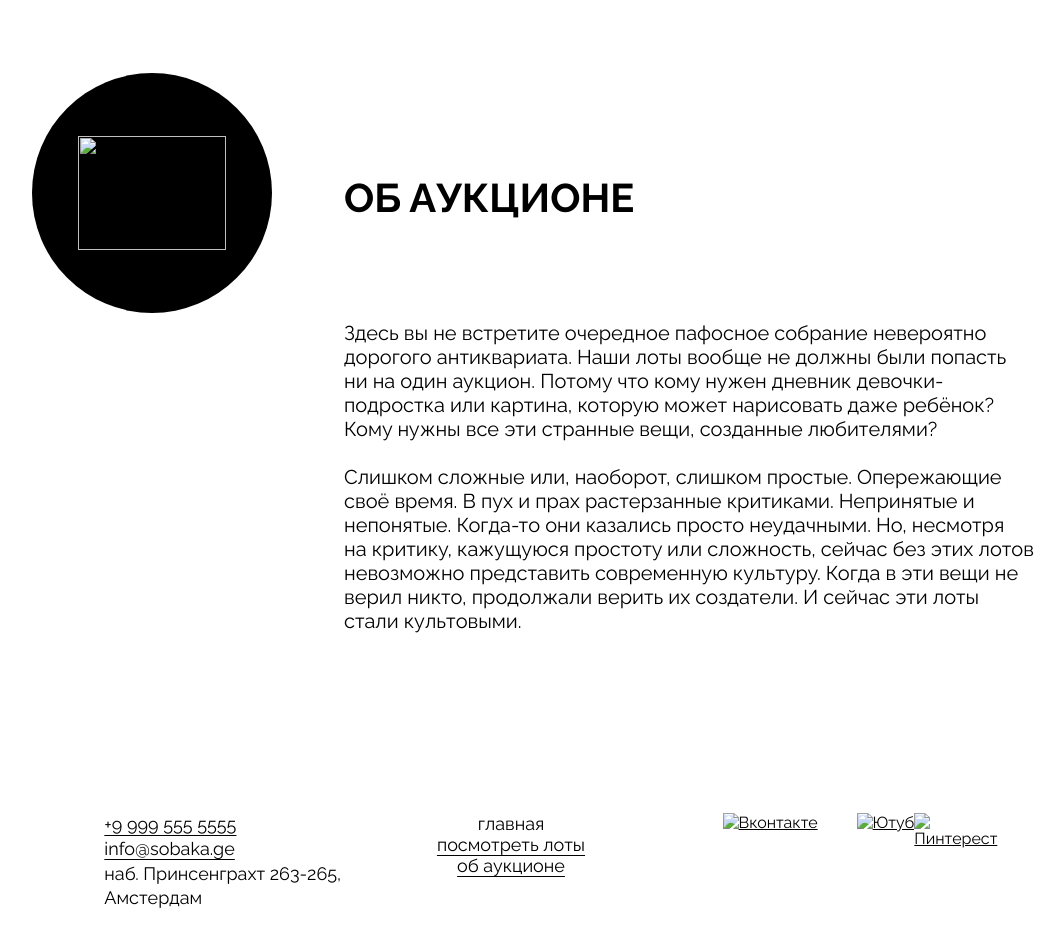
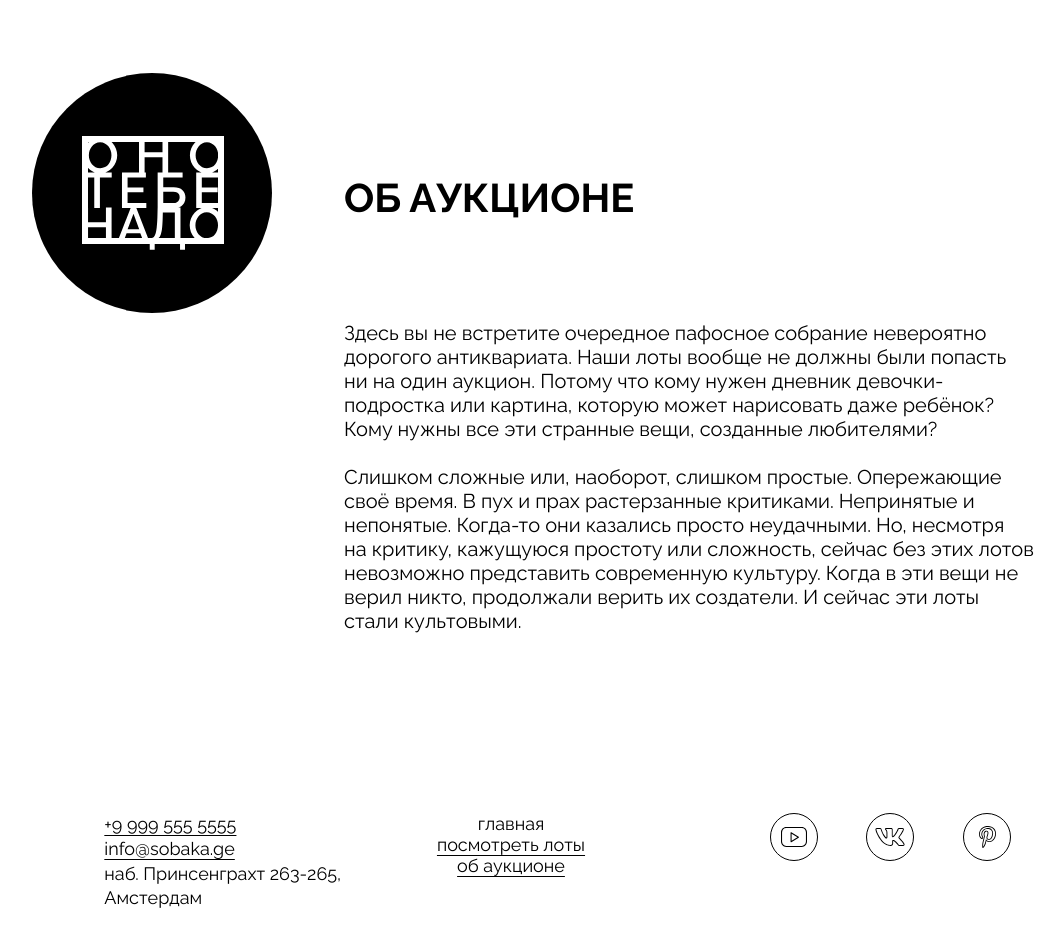
Before and after one commit to gomadly/ono-tebe-nado-fd, a plain HTML site: page index.html in a window 1280 px wide. Shown: the part 2040-2987 px from the top of the page, without its empty margins (129-1193 px from the left). Drawn offline with Linux system fonts and the light colour scheme; the site is published under a folder, as on GitHub Pages, so addresses that start at the root find nothing.

Commit message:
СДЕЛАНО

```diff
--- a/index.html
+++ b/index.html
@@ -92,7 +92,7 @@
     </section>
     <section class="about">
       <div class="logo_columns">
-        <img class="about__logo" src="/ono-tebe-nado-fd/images/logo-white.svg" alt="">
+        <img class="about__logo" src="./ono-tebe-nado-fd/images/logo-white.svg" alt="">
       </div>
       <div class="about__column">
         <h2 class="about__title">Об аукционе</h2>
@@ -139,17 +139,17 @@
       <ul class="none">
         <li class="footer__social-list-item">
           <a class="footer__social-link" href="">
-            <img class="footer__social-icon" src="/ono-tebe-nado-fd/images/yt.svg" alt="Вконтакте">
+            <img class="footer__social-icon" src="./ono-tebe-nado-fd/images/yt.svg" alt="Вконтакте">
           </a>
         </li>
         <li class="footer__social-list-item">
           <a class="footer__social-link" href="">
-            <img class="footer__social-icon" src="/ono-tebe-nado-fd/images/vk.svg" alt="Ютуб">
+            <img class="footer__social-icon" src="./ono-tebe-nado-fd/images/vk.svg" alt="Ютуб">
           </a>
         </li>
         <li class="footer__social-list-item">
           <a class="footer__social-link" href="">
-            <img class="footer__social-icon" src="/ono-tebe-nado-fd/images/pinterest.svg" alt="Пинтерест">
+            <img class="footer__social-icon" src="./ono-tebe-nado-fd/images/pinterest.svg" alt="Пинтерест">
           </a>
         </li>
       </ul>
```
